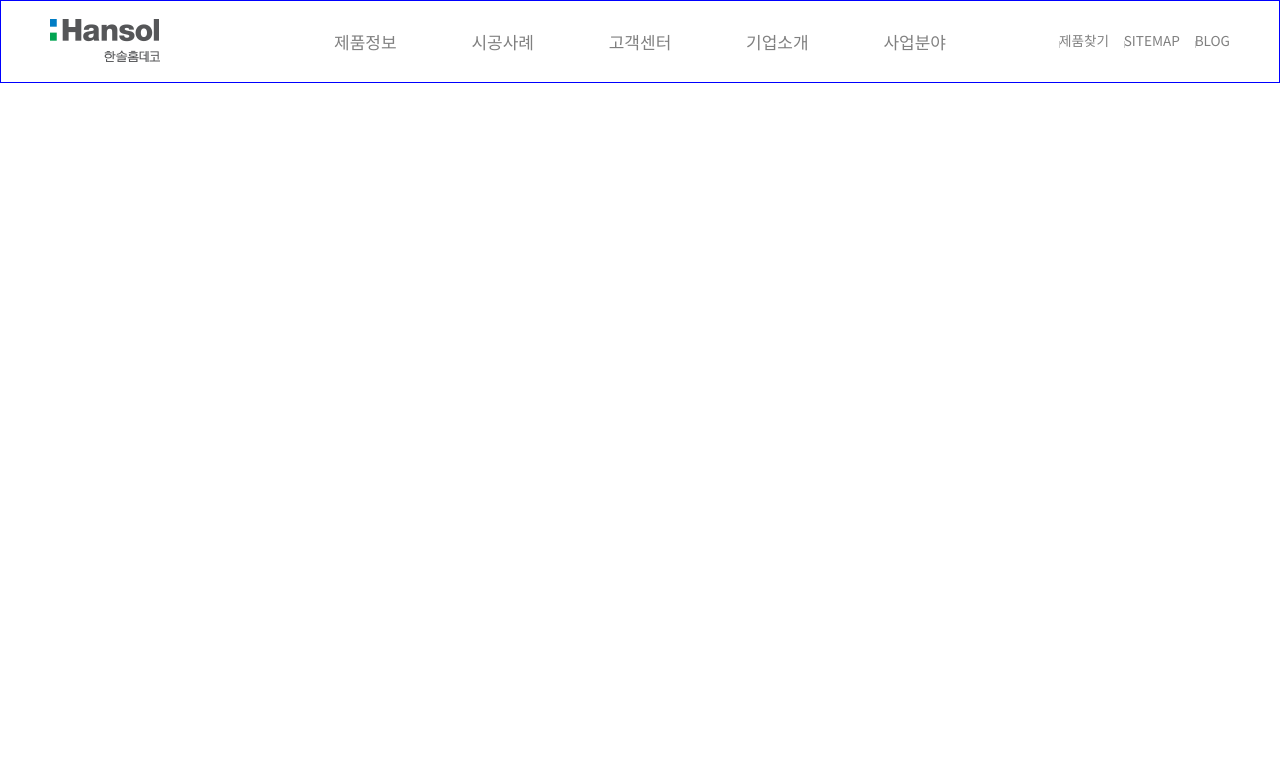
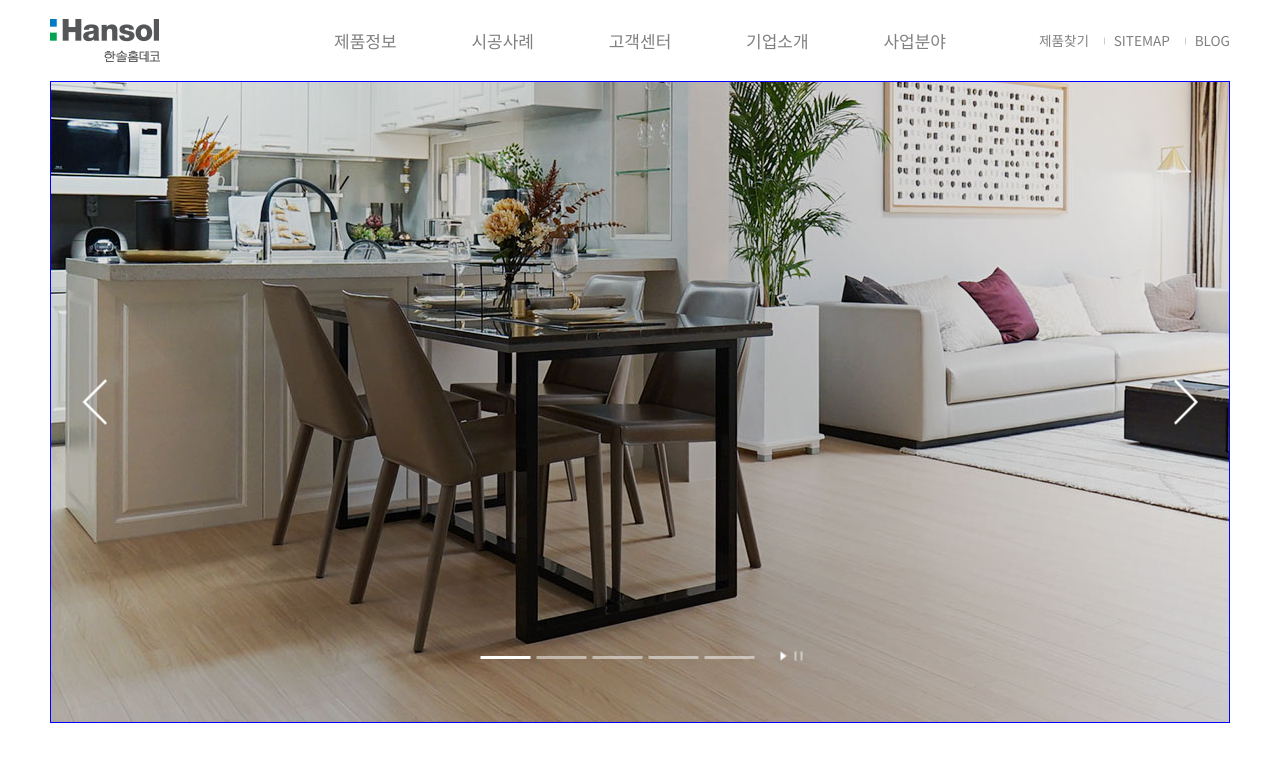
Before and after one commit to seul-inspire/practice, a plain HTML site: page hansol/index.html in a window 1280 px wide. Drawn offline with Linux system fonts and the light colour scheme.

Commit message:
Add files via upload

```diff
--- a/hansol/index.css
+++ b/hansol/index.css
@@ -1,20 +1,8 @@
 :root {
   --link-basic: gray;
-  --link-hover: black;
+  --link-hover: #2d5b79;
 }
 header {
-/*
-  width: calc(100% - 100px);
-  position: absolute;
-  top: 0;
-  left: 50%;
-  transform: translate(-50%, 0);
-*/
-/*
-  border: 1px solid red;
-  padding: 0 50px;
-*/
-  border: 1px solid blue;
   text-align: center;
 }
 header h1 {
@@ -23,21 +11,13 @@ header h1 {
   left: 50px;
   padding-top: 14px;
 }
-header h1 a {
-/*  border: 1px solid red;*/
+header h1 a.logo {
   display: block;
   width: 110px;
   height: 48px;
   color: transparent;
   background: url(images/sp_com.png) no-repeat -300px 0;
 }
-/*
-.hide를 만들어서 대체함
-header h2 {
-  position: absolute;
-  left: -5000px;
-}
-*/
 header .main-menu li,
 header .sub-menu li {
   display: inline-block;
@@ -51,17 +31,42 @@ header .main-menu li a {
 }
 header .main-menu li a:hover {
   color: var(--link-hover);
+  font-weight: bold;
+}
+header .main-menu li a span{
+  position: relative;
+}
+header .main-menu li a:hover span:after {
+  content: '';
+  position: absolute;
+  left: 0px;
+  bottom: -10px;
+  width: 100%;
+  height: 1px;
+  background-color: var(--link-hover);
 }
 header .sub-menu {
   position: absolute;
   top: 0;
   right: 50px;
 }
-header .sub-menu li{
+header .sub-menu li {
   position: relative;
 }
+header .sub-menu li:after {
+  content: '';
+  position: absolute;
+  left: 0;
+  top: 50%;
+  transform: translateY(-50%);
+  width: 1px;
+  height: 7px;
+  background-color: #ccc;
+}
+header .sub-menu li:first-child:after {
+  display: none;
+}
 header .sub-menu li a {
-/*  border: 1px solid red;*/
   display: block;
   height: 81px;
   padding: 0 10px;
@@ -69,23 +74,101 @@ header .sub-menu li a {
   line-height: 81px;
   color: var(--link-basic);
 }
+header .sub-menu li:last-child a{
+  padding-right: 0;
+}
 header .sub-menu li a:hover {
   color: var(--link-hover);
+  text-decoration: underline;
 }
-header .sub-menu li a:last-child{
-  padding-right: 0;
+/*visual section*/
+.visual {
+
+  padding: 0 50px;
+  position: relative;
 }
-header .sub-menu li a:after {
-  content: '';
+.visual .prev,
+.visual .next {
   position: absolute;
-  left: 0;
   top: 50%;
-  width: 1px;
-  height: 7px;
-  background-color: #ccc;
-  margin-left: 10px;
+  transform: translateY(-50%);
+  width: 25px;
+  height: 47px;
+  background: url(images/sp_com.png) no-repeat;
+  color: transparent;
 }
-header .sub-menu li a:after:last-child {
-  content: '';
-  display: none;
+.visual .prev {
+  left: 82px;
+  background-position: -128px -60px;
 }
+.visual .next {
+  right: 82px;
+  background-position: -158px -60px;
+}
+.visual .control {
+  position: absolute;
+  left: 50%;
+  bottom: 55px;
+  transform: translateX(-50%);
+}
+.visual .control ul,
+.visual .control li {
+  display: inline-block;
+  font-size: 0;
+}
+.visual .control ul{
+  position: relative;
+  top: -7px;
+}
+.visual .control li{
+  padding: 0 3px;
+}
+.visual .control li a {
+  display: block;
+  width: 50px;
+  height: 3px;
+  background-color: rgba(255, 255, 255, 0.5);
+}
+.visual .control li a.on {
+  background-color: rgba(255, 255, 255);
+}
+.visual .control > div {
+  position: relative;
+
+  padding-right: 45px;
+}
+.visual .control > div > div {
+  position: absolute;
+  right: 0;
+  top: 50%;
+  transform: translatey(-50%);
+  font-size: 0;
+}
+.visual .control > div > div a {
+  display: inline-block;
+  width: 8px;
+  height: 9px;
+  overflow: hidden;
+  background: url(images/sp_com.png) no-repeat;
+  margin: 0 0 0 7px;
+  opacity: 0.5
+}
+.visual .control > div > div a.on {
+  opacity: 1;
+}
+.visual .control > div > div a.play {
+  background-position: -108px -72px;
+}
+.visual .control > div > div a.pause {
+  background-position: -108px -60px;
+}
+.visual .control a {
+  color: transparent;
+}
+.visual .contents > div {
+  border: 1px solid blue;
+  height: 640px;
+}
+.visual .contents .slide {
+  background: url(images/bg_main02.jpg) no-repeat center;
+}
--- a/hansol/index.html
+++ b/hansol/index.html
@@ -11,26 +11,64 @@
   <div class="container">
     <a href="#contents" class="skip">본문바로가기</a>
     <header>
-      <h1><a href="#">한솔홈데코</a></h1>
+      <h1><a href="#" class="logo">한솔홈데코</a></h1>
       <h2 class="hide">메인메뉴</h2>
       <nav class="main-menu">
         <ul>
-          <li><a href="#">제품정보</a></li>
-          <li><a href="#">시공사례</a></li>
-          <li><a href="#">고객센터</a></li>
-          <li><a href="#">기업소개</a></li>
-          <li><a href="#">사업분야</a></li>
+          <li><a href="#"><span>제품정보</span></a></li>
+          <li><a href="#"><span>시공사례</span></a></li>
+          <li><a href="#"><span>고객센터</span></a></li>
+          <li><a href="#"><span>기업소개</span></a></li>
+          <li><a href="#"><span>사업분야</span></a></li>
         </ul>
       </nav>
       <h2 class="hide">부가메뉴</h2>
       <nav class="sub-menu">
         <ul>
-        <li><a href="#">제품찾기</a></li>
-        <li><a href="#">SITEMAP</a></li>
-        <li><a href="#">BLOG</a></li>
+          <li><a href="#">제품찾기</a></li>
+          <li><a href="#">SITEMAP</a></li>
+          <li><a href="#">BLOG</a></li>
         </ul>
       </nav>
     </header>
+<!--visual section-->
+    <section class="visual">
+      <h2 class="hide">광고 영역</h2>
+      <a href="#" class="prev">이전</a>
+      <a href="#" class="next">다음</a>
+      <div class="control">
+        <div>
+          <div>
+            <a href="#" class="play on">시작</a>
+            <a href="#" class="pause">일시정지</a>
+          </div>
+          <ul>
+            <li><a href="#" class="on">바닥재 소개</a></li>
+            <li><a href="#">벽면재 소개</a></li>
+            <li><a href="#">도어재 소개</a></li>
+            <li><a href="#">가구재 소개</a></li>
+            <li><a href="#">가구재 소개</a></li>
+
+          </ul>
+        </div>
+      </div>
+      <div class="contents">
+        <div class="slide">
+<!--          <p>자연을 닮은 친환경 <span>바닥재</span></p>-->
+        </div>
+<!--
+        <div class="slide">
+          <p>건강한 아름다움을 채우는 <span>벽면재</span></p>
+        </div>
+        <div class="slide">
+          <p>행복한 공간을 여는 <span>도어재</span></p>
+        </div>
+        <div class="slide">
+          <p>삶의 품격을 높이는 <span>가구재</span></p>
+        </div>
+-->
+      </div>
+    </section>
   </div>
 </body>
 </html>
```
